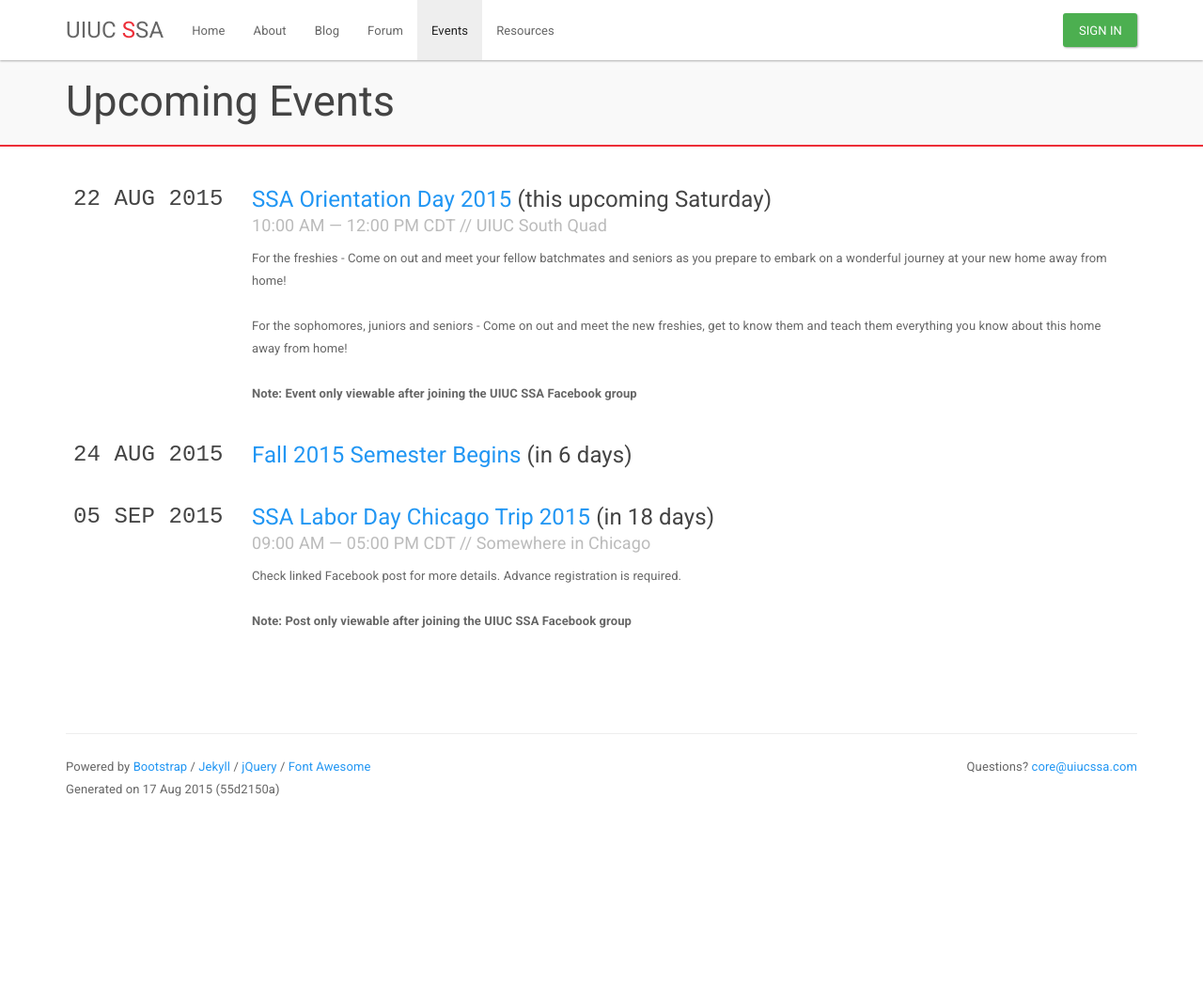
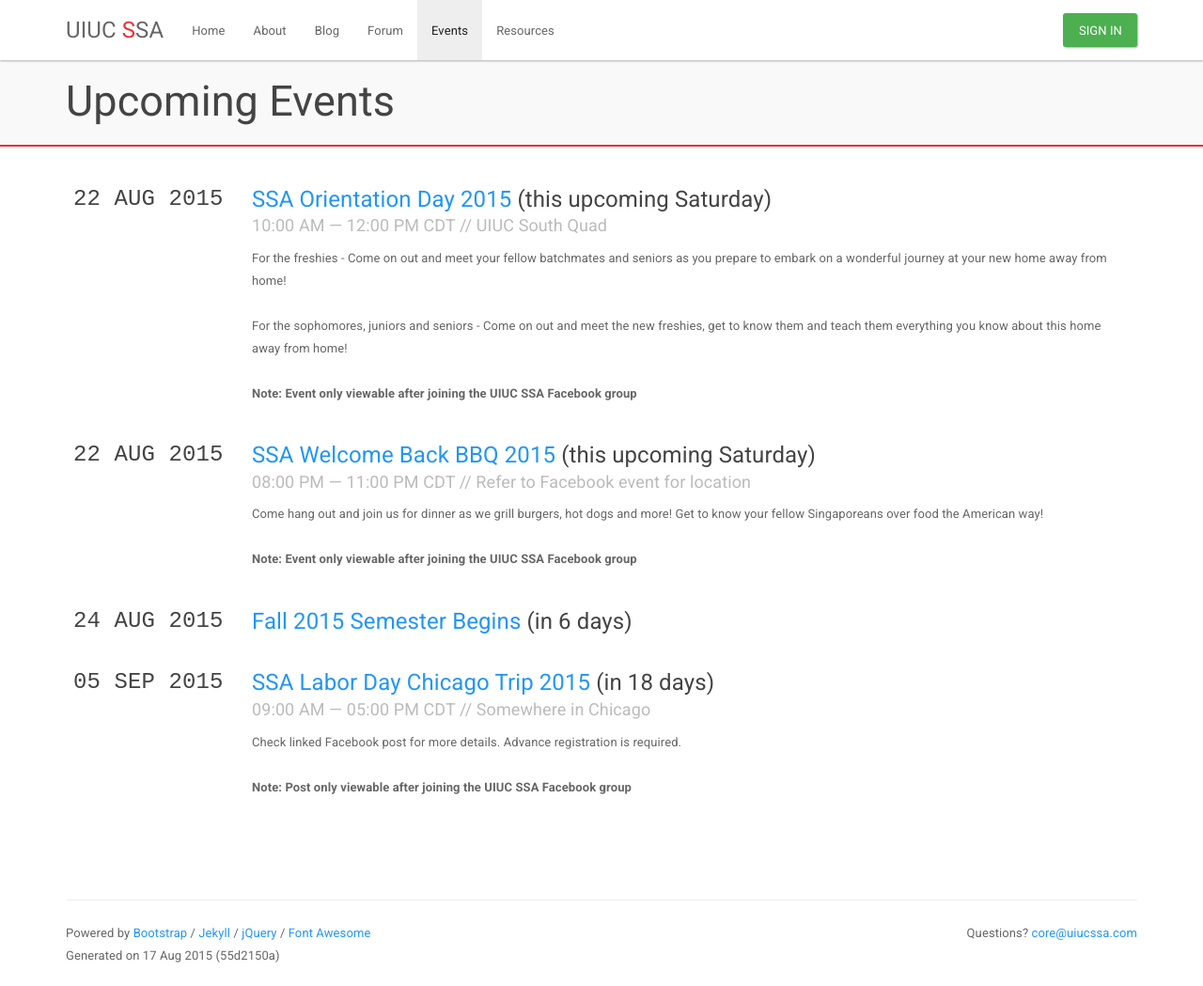
Before and after one commit to uiucssa/uiucssa.github.io, a Jekyll site: the page built from events.html, in a window 1280 px wide and 1049 px high. Shown: the whole window at 94% size. Built offline with Jekyll 4.4.1, drawn with Linux system fonts in a browser that asks for light colours.

Commit message:
Added event

```diff
--- a/_data/events.yml
+++ b/_data/events.yml
@@ -63,11 +63,23 @@
   url: https://www.facebook.com/events/153838484947511/
 
 - id: 4
+  name: SSA Welcome Back BBQ 2015
+  date: 2015-08-22
+  start_time: 2015-08-22 20:00:00 CDT
+  end_time: 2015-08-22 23:00:00 CDT
+  location: Refer to Facebook event for location
+  description: |
+    Come hang out and join us for dinner as we grill burgers, hot dogs and more! Get to know your fellow Singaporeans over food the American way!
+
+    <strong>Note: Event only viewable after joining the UIUC SSA Facebook group</strong>
+  url: https://www.facebook.com/events/962780407077963/
+
+- id: 5
   name: Fall 2015 Semester Begins
   date: 2015-08-24
   url: http://senate.illinois.edu/ep0942.html
 
-- id: 5
+- id: 6
   name: SSA Labor Day Chicago Trip 2015
   date: 2015-09-05
   start_time: 2015-09-05 09:00:00 CDT
```
